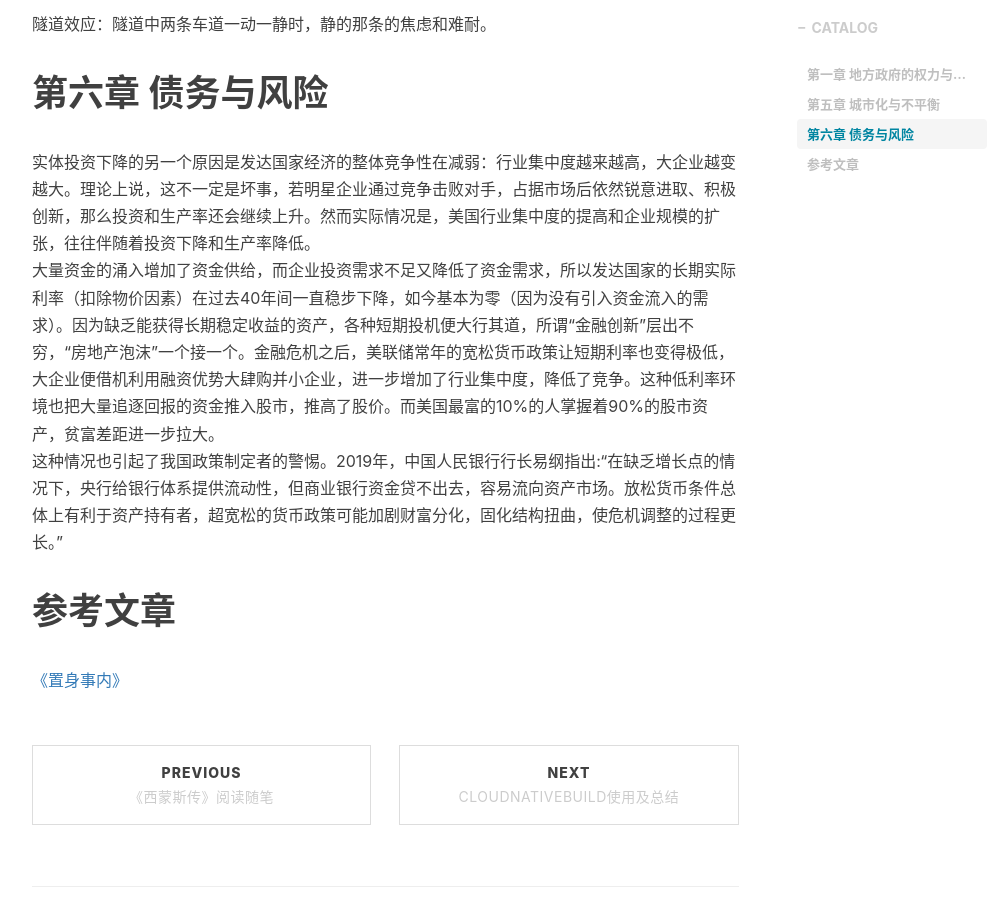
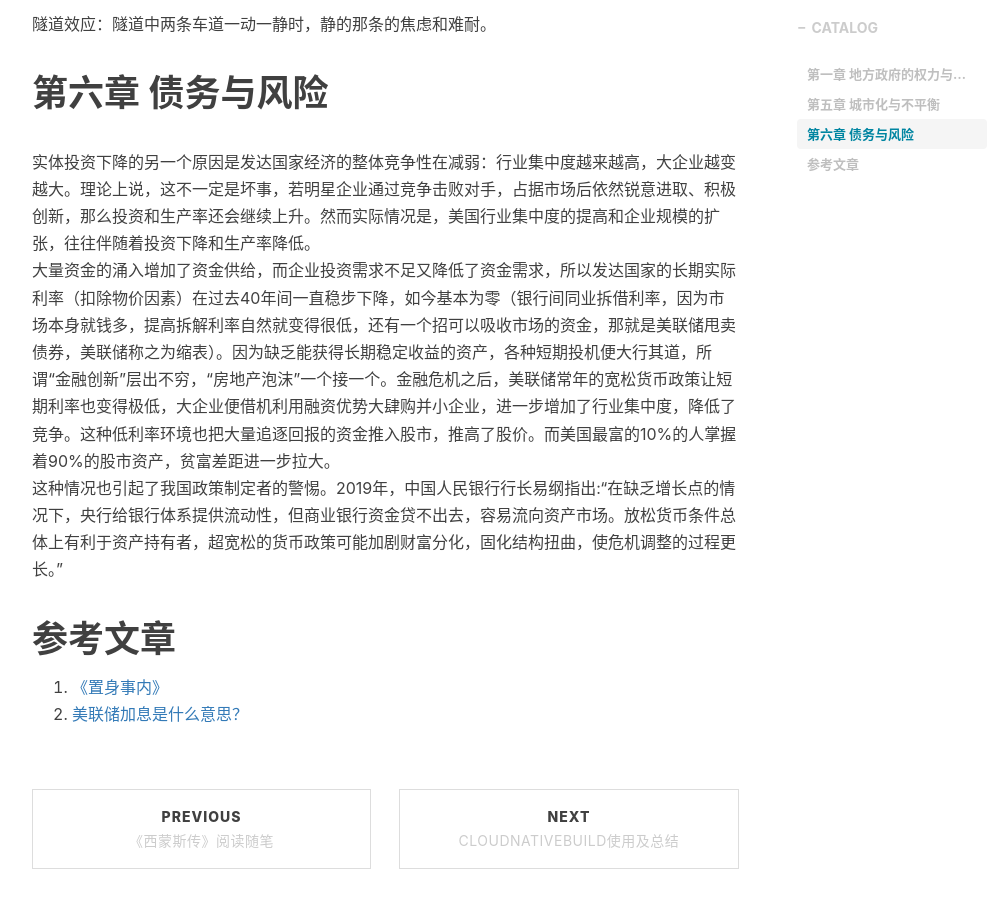
Before and after one commit to shihai1991/shihai1991.github.io, a Jekyll site: the page built from _posts/2022-08-26-置身事内.md, in a window 1280 px wide and 900 px high, scrolled down 2034 px. Shown: the whole window, without its empty margins (233-1229 px from the left). Built offline with Jekyll 4.4.1, drawn with Linux system fonts in a browser that asks for light colours; nearby versions of some CDN libraries; comment, search, counter and statistics services are not loaded.

Commit message:
Update 2022-08-26-置身事内.md

```diff
--- a/_posts/2022-08-26-置身事内.md
+++ b/_posts/2022-08-26-置身事内.md
@@ -30,9 +30,10 @@ time: '2022.08.26 12:37:00'
 
 # 第六章 债务与风险
 实体投资下降的另一个原因是发达国家经济的整体竞争性在减弱：行业集中度越来越高，大企业越变越大。理论上说，这不一定是坏事，若明星企业通过竞争击败对手，占据市场后依然锐意进取、积极创新，那么投资和生产率还会继续上升。然而实际情况是，美国行业集中度的提高和企业规模的扩张，往往伴随着投资下降和生产率降低。
-大量资金的涌入增加了资金供给，而企业投资需求不足又降低了资金需求，所以发达国家的长期实际利率（扣除物价因素）在过去40年间一直稳步下降，如今基本为零（因为没有引入资金流入的需求）。因为缺乏能获得长期稳定收益的资产，各种短期投机便大行其道，所谓“金融创新”层出不穷，“房地产泡沫”一个接一个。金融危机之后，美联储常年的宽松货币政策让短期利率也变得极低，大企业便借机利用融资优势大肆购并小企业，进一步增加了行业集中度，降低了竞争。这种低利率环境也把大量追逐回报的资金推入股市，推高了股价。而美国最富的10%的人掌握着90%的股市资产，贫富差距进一步拉大。
+大量资金的涌入增加了资金供给，而企业投资需求不足又降低了资金需求，所以发达国家的长期实际利率（扣除物价因素）在过去40年间一直稳步下降，如今基本为零（银行间同业拆借利率，因为市场本身就钱多，提高拆解利率自然就变得很低，还有一个招可以吸收市场的资金，那就是美联储甩卖债券，美联储称之为缩表）。因为缺乏能获得长期稳定收益的资产，各种短期投机便大行其道，所谓“金融创新”层出不穷，“房地产泡沫”一个接一个。金融危机之后，美联储常年的宽松货币政策让短期利率也变得极低，大企业便借机利用融资优势大肆购并小企业，进一步增加了行业集中度，降低了竞争。这种低利率环境也把大量追逐回报的资金推入股市，推高了股价。而美国最富的10%的人掌握着90%的股市资产，贫富差距进一步拉大。
 这种情况也引起了我国政策制定者的警惕。2019年，中国人民银行行长易纲指出:“在缺乏增长点的情况下，央行给银行体系提供流动性，但商业银行资金贷不出去，容易流向资产市场。放松货币条件总体上有利于资产持有者，超宽松的货币政策可能加剧财富分化，固化结构扭曲，使危机调整的过程更长。”
 
 
 # 参考文章
-[《置身事内》](https://book.douban.com/subject/35546622/)
+1. [《置身事内》](https://book.douban.com/subject/35546622/)
+2. [美联储加息是什么意思？](https://www.zhihu.com/question/57169346)
```
